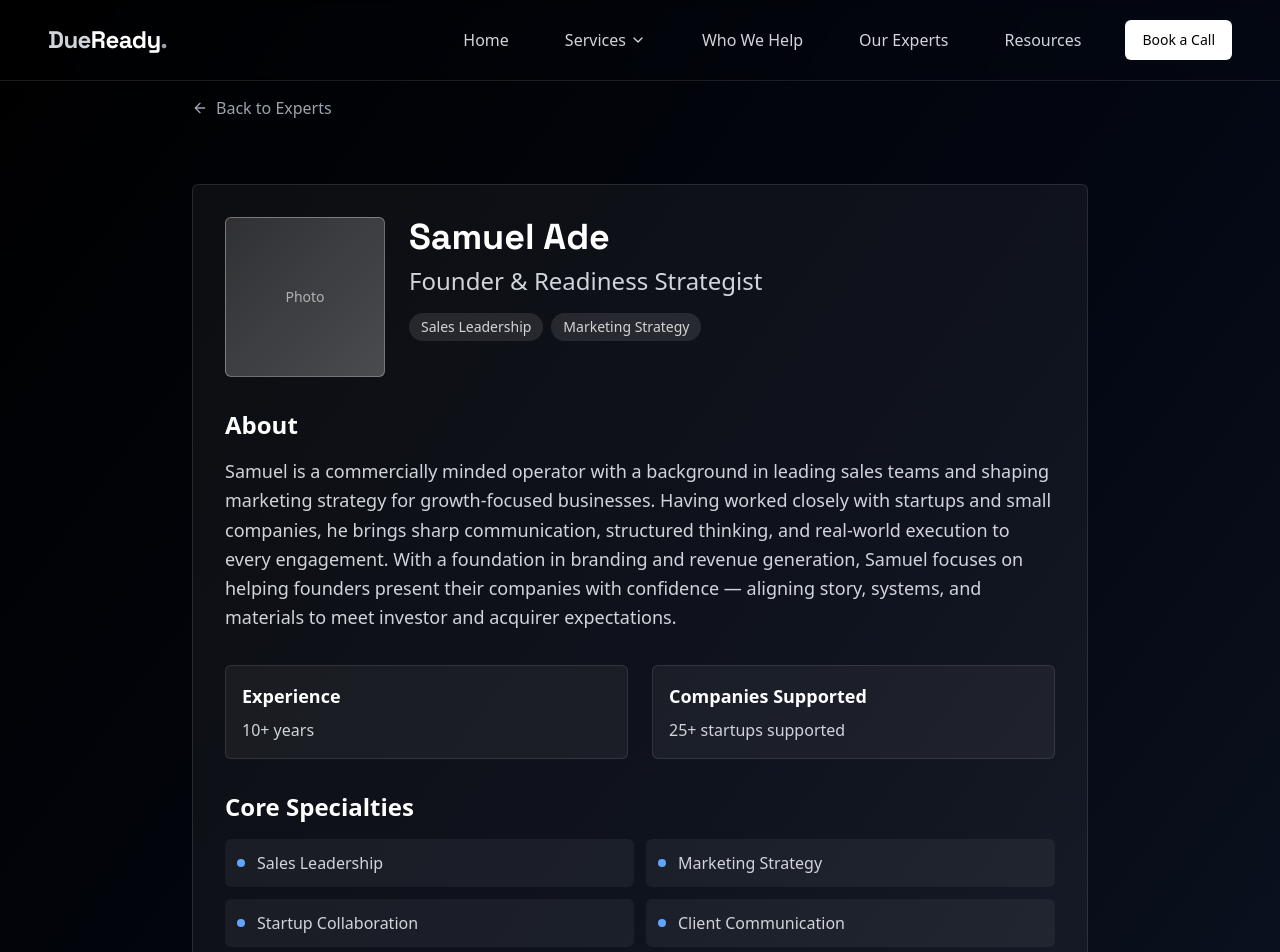
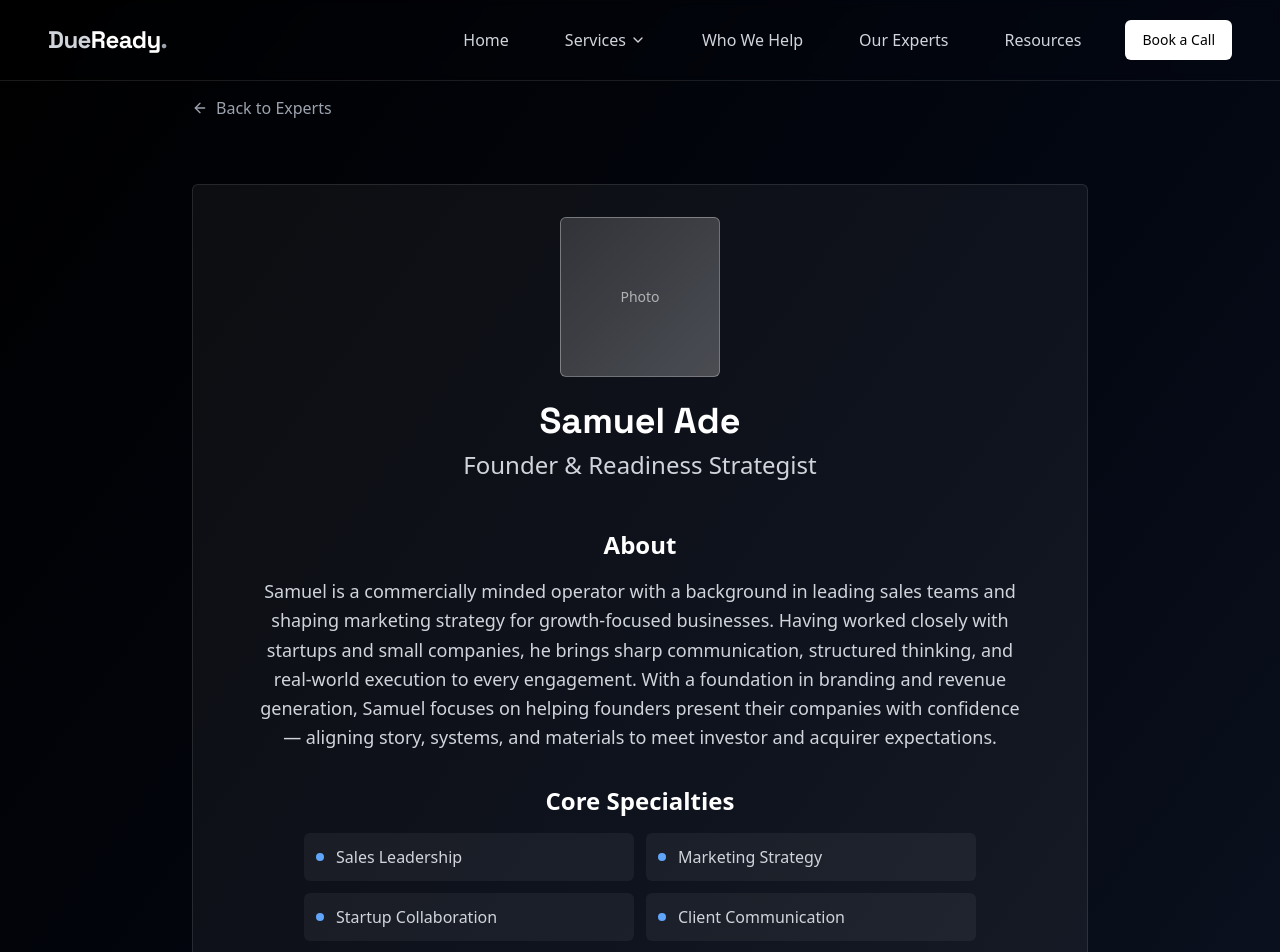
Before and after one commit to SamuelDue/DueReady-, a Next.js app: page /experts/1 in a window 1280 px wide. Shown: the top 952 px of the page. Built offline with nearby package versions, Linux system fonts and the light colour scheme.

Commit message:
Fix expert page alignment - center all content including button

```diff
--- a/src/app/experts/[id]/page.tsx
+++ b/src/app/experts/[id]/page.tsx
@@ -50,48 +50,29 @@ export default function ExpertPage({ params }: { params: { id: string } }) {
       <section className="pb-20 px-4 sm:px-6 lg:px-8">
         <div className="max-w-4xl mx-auto">
           <div className="bg-white/5 border border-white/10 rounded-md p-6 sm:p-8">
-            <div className="flex flex-col sm:flex-row items-start gap-6 mb-8">
-              <div className="bg-gradient-to-br from-white/15 to-white/25 w-32 h-32 sm:w-40 sm:h-40 rounded-md flex items-center justify-center border border-white/30 flex-shrink-0 mx-auto sm:mx-0">
+            <div className="flex flex-col items-center text-center gap-6 mb-8">
+              <div className="bg-gradient-to-br from-white/15 to-white/25 w-32 h-32 sm:w-40 sm:h-40 rounded-md flex items-center justify-center border border-white/30 flex-shrink-0">
                 <span className="text-white/60 text-sm font-medium">Photo</span>
               </div>
 
-              <div className="flex-1 text-center sm:text-left">
+              <div className="text-center">
                 <h1 className="text-3xl sm:text-4xl font-bold text-white mb-2 font-[family-name:var(--font-space-grotesk)]">
                   {expert.name}
                 </h1>
                 <p className="text-xl sm:text-2xl text-gray-300 mb-4">{expert.role}</p>
-                <div className="flex flex-wrap gap-2 justify-center sm:justify-start">
-                  {expert.tags.map((tag, index) => (
-                    <span key={index} className="px-3 py-1 bg-white/10 text-white/80 rounded-full text-sm">
-                      {tag}
-                    </span>
-                  ))}
-                </div>
               </div>
             </div>
 
             {/* Full biography */}
             <div className="mb-8">
-              <h2 className="text-2xl font-semibold text-white mb-4">About</h2>
-              <p className="text-gray-300 leading-relaxed text-lg">{expert.fullBio}</p>
-            </div>
-
-            {/* Experience Stats */}
-            <div className="grid grid-cols-1 sm:grid-cols-2 gap-6 mb-8">
-              <div className="bg-white/5 border border-white/10 rounded-md p-4">
-                <h3 className="text-lg font-semibold text-white mb-2">Experience</h3>
-                <p className="text-gray-300">{expert.experience}</p>
-              </div>
-              <div className="bg-white/5 border border-white/10 rounded-md p-4">
-                <h3 className="text-lg font-semibold text-white mb-2">Companies Supported</h3>
-                <p className="text-gray-300">{expert.companies}</p>
-              </div>
+              <h2 className="text-2xl font-semibold text-white mb-4 text-center">About</h2>
+              <p className="text-gray-300 leading-relaxed text-lg text-center max-w-3xl mx-auto">{expert.fullBio}</p>
             </div>
 
             {/* Core Specialties */}
             <div className="mb-8">
-              <h2 className="text-2xl font-semibold text-white mb-4">Core Specialties</h2>
-              <div className="grid grid-cols-1 sm:grid-cols-2 gap-3">
+              <h2 className="text-2xl font-semibold text-white mb-4 text-center">Core Specialties</h2>
+              <div className="grid grid-cols-1 sm:grid-cols-2 gap-3 max-w-2xl mx-auto">
                 {expert.specialties.map((specialty, index) => (
                   <div key={index} className="flex items-center gap-3 p-3 bg-white/5 rounded-md">
                     <div className="w-2 h-2 bg-blue-400 rounded-full flex-shrink-0"></div>
@@ -107,12 +88,14 @@ export default function ExpertPage({ params }: { params: { id: string } }) {
               <p className="text-gray-300 mb-6 max-w-2xl mx-auto">
                 Connect with {expert.name.split(' ')[0]} and our team to discuss how we can help make your startup deal-ready.
               </p>
+              <div className="flex justify-center">
                 <Button
                   className="bg-white border border-white/30 text-black hover:bg-white/90 hover:text-black hover:border-white/40 transition-all duration-300 rounded-md px-6 py-3 h-auto font-medium text-base"
                   asChild
                 >
                   <Link href="/contact">Start a Conversation</Link>
                 </Button>
+              </div>
             </div>
           </div>
         </div>
```
Lines whose indentation alone changed are shown as unchanged.
